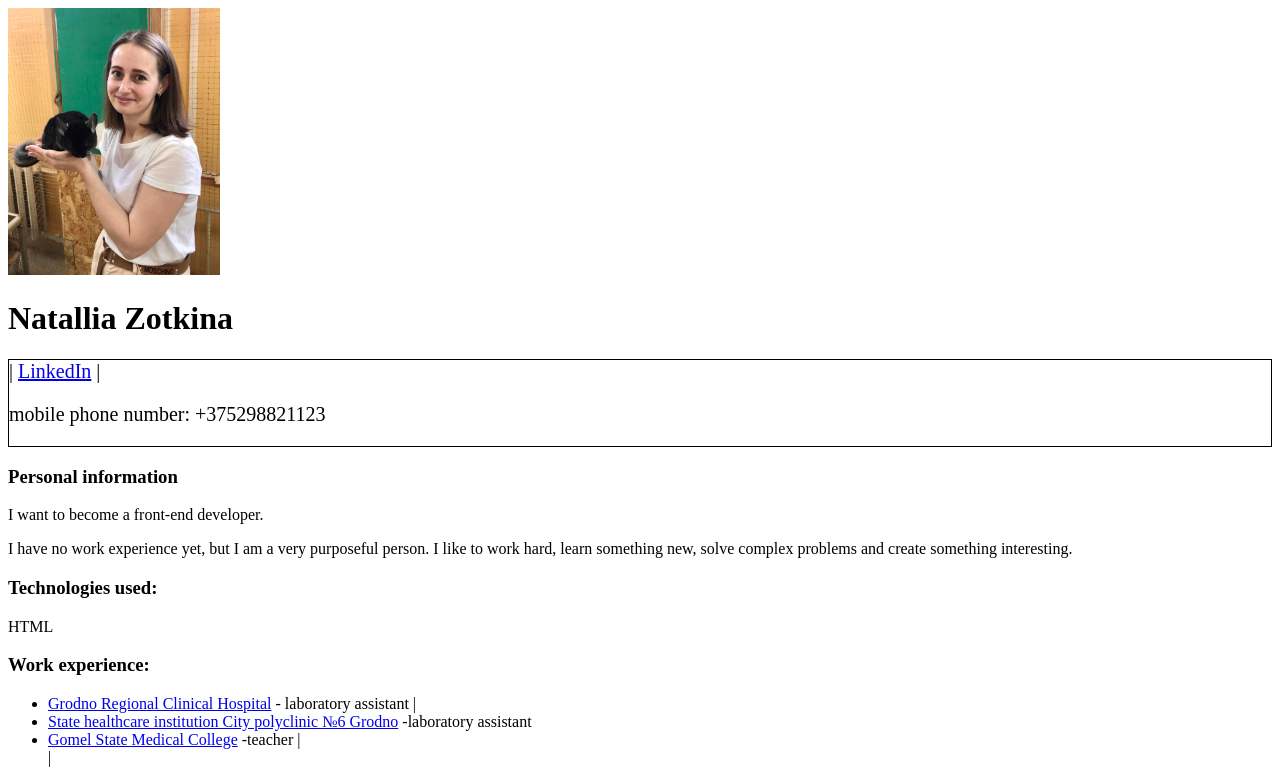
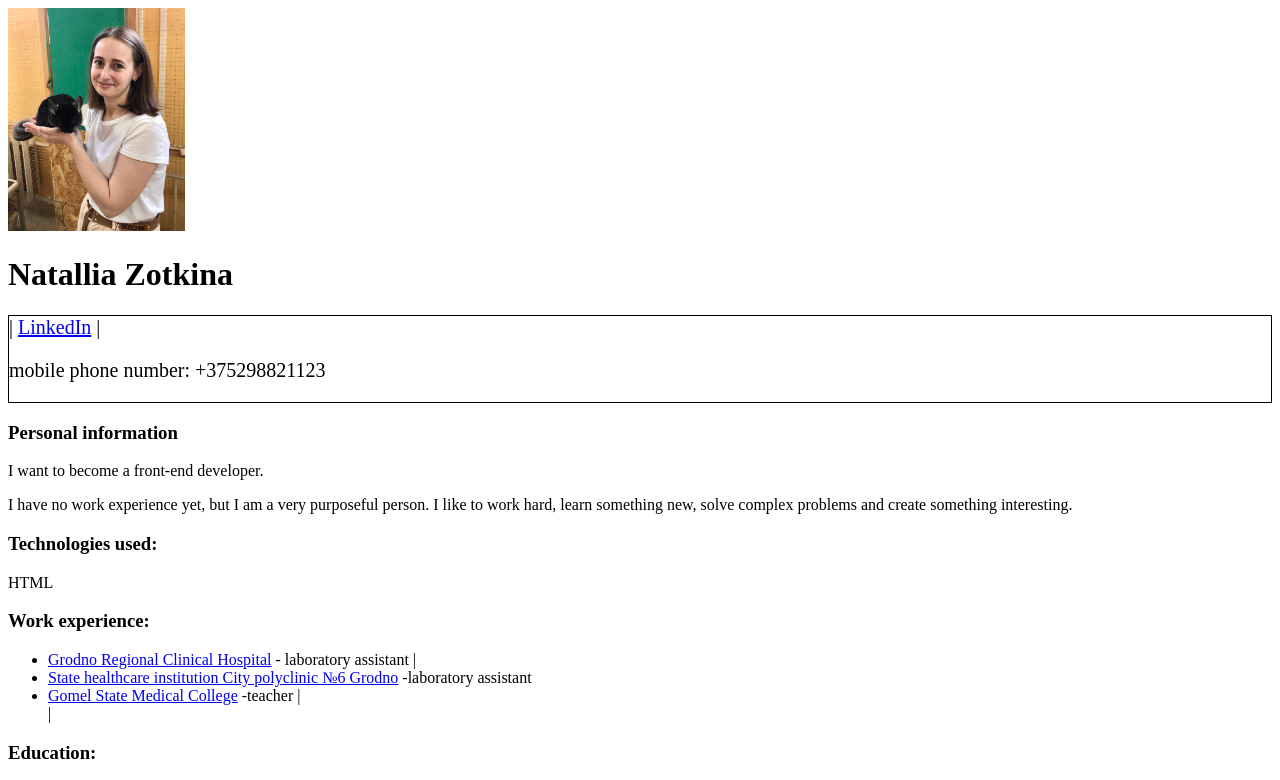
Before and after one commit to Natallia-Zotkina/rsschool-cv1, a plain HTML site: page index.html in a window 1280 px wide. Shown: the top 780 px of the page. Drawn offline with Linux system fonts and the light colour scheme.

Commit message:
feat: modified file

```diff
--- a/index.html
+++ b/index.html
@@ -9,7 +9,7 @@
 
 <body>
   <header>
-    <img src="./изображение_viber_2021-07-23_23-25-15-060.jpg" alt="a photograph" width="212" height="267">
+    <img src="./изображение_viber_2021-07-23_23-25-15-060.jpg" alt="a photograph" width="177" height="223">
 </header>
   <h1 >Natallia Zotkina</h1>
   <div style="font-size: 20px;border: solid 1px;">
```
